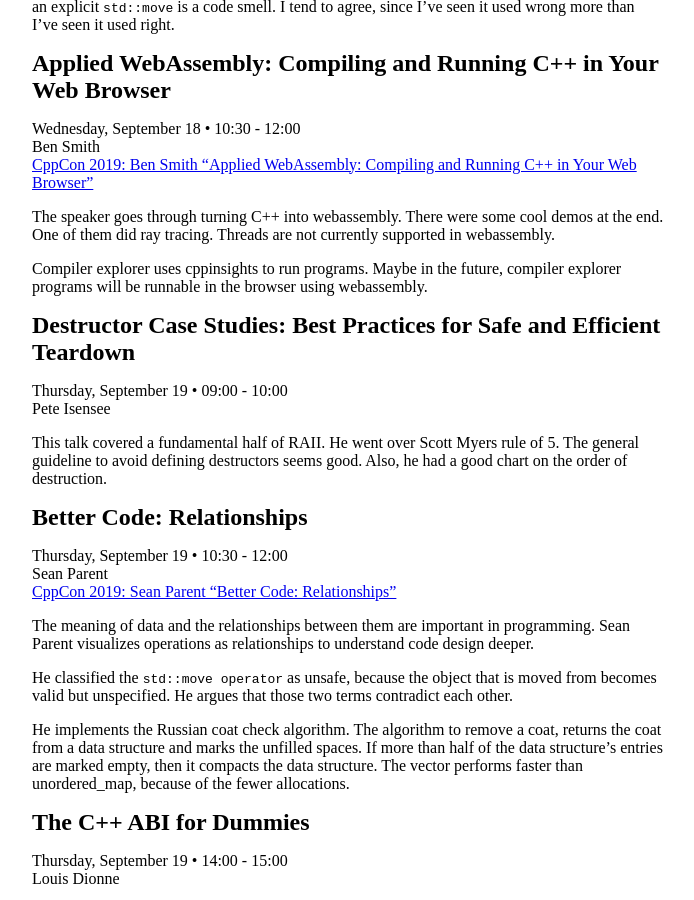
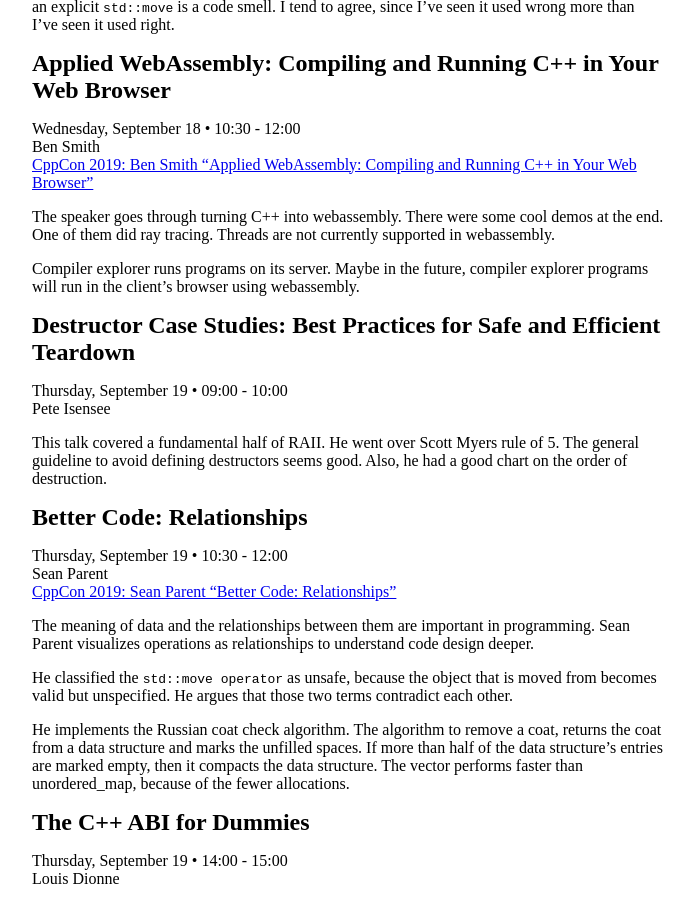
Before and after one commit to geoffviola/geoffviola.github.io, a Jekyll site: the page built from _posts/2019-09-26-cppcon-2019-trip-report.md, in a window 1280 px wide and 900 px high, scrolled down 2195 px. Shown: the whole window, without its empty margins (292-986 px from the left). Built offline with Jekyll 4.4.1, drawn with Linux system fonts in a browser that asks for light colours; our own code applies the rules of GitHub Pages for plain Markdown files; comment, search, counter and statistics services are not loaded.

Commit message:
correction on compiler explorer capabilities

```diff
--- a/_posts/2019-09-26-cppcon-2019-trip-report.md
+++ b/_posts/2019-09-26-cppcon-2019-trip-report.md
@@ -81,7 +81,7 @@
 
 The speaker goes through turning C++ into webassembly. There were some cool demos at the end. One of them did ray tracing. Threads are not currently supported in webassembly.
 
-Compiler explorer uses cppinsights to run programs. Maybe in the future, compiler explorer programs will be runnable in the browser using webassembly.
+Compiler explorer runs programs on its server. Maybe in the future, compiler explorer programs will run in the client's browser using webassembly.
 
 ## Destructor Case Studies: Best Practices for Safe and Efficient Teardown
 Thursday, September 19 • 09:00 - 10:00
```
